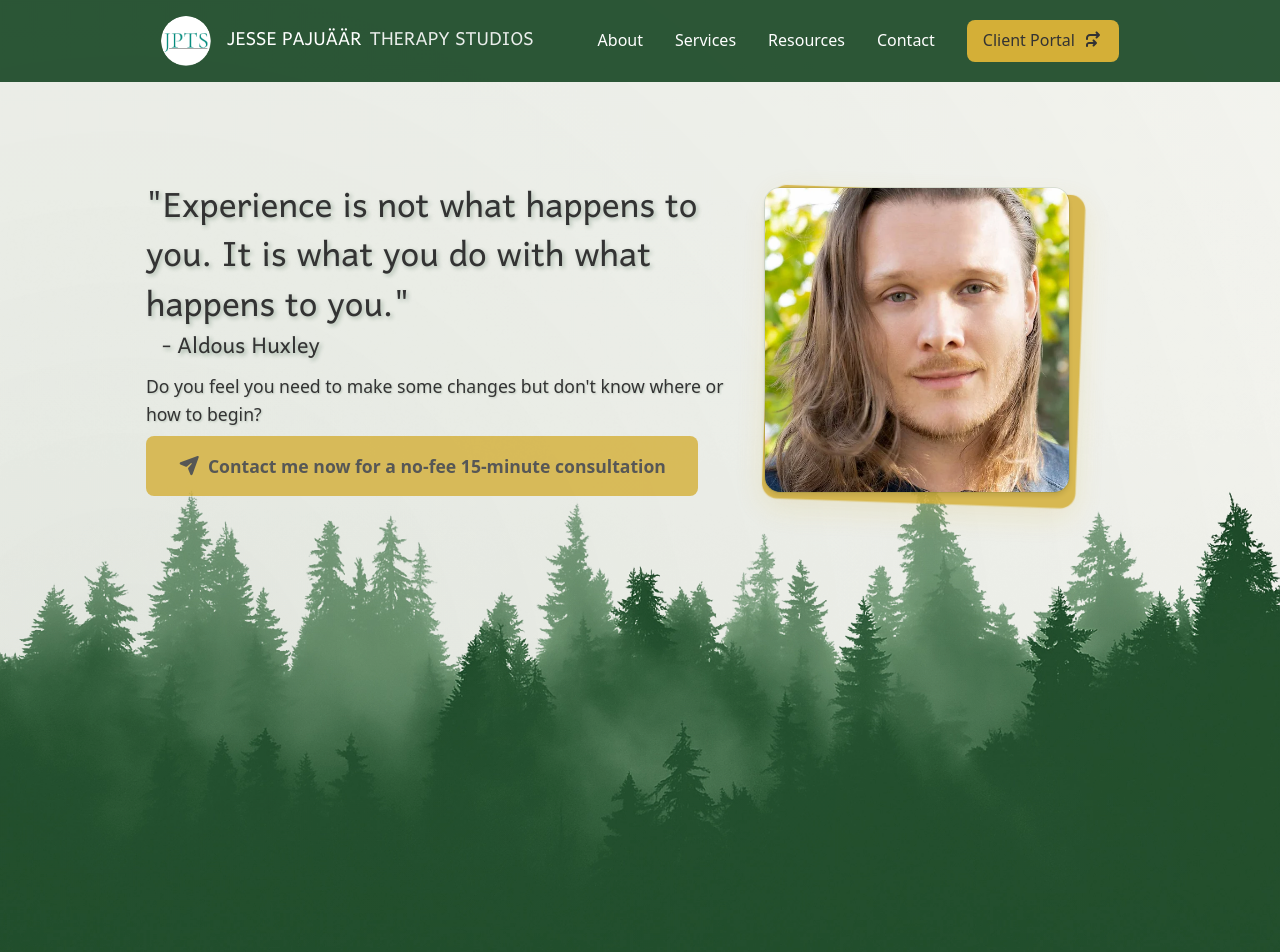
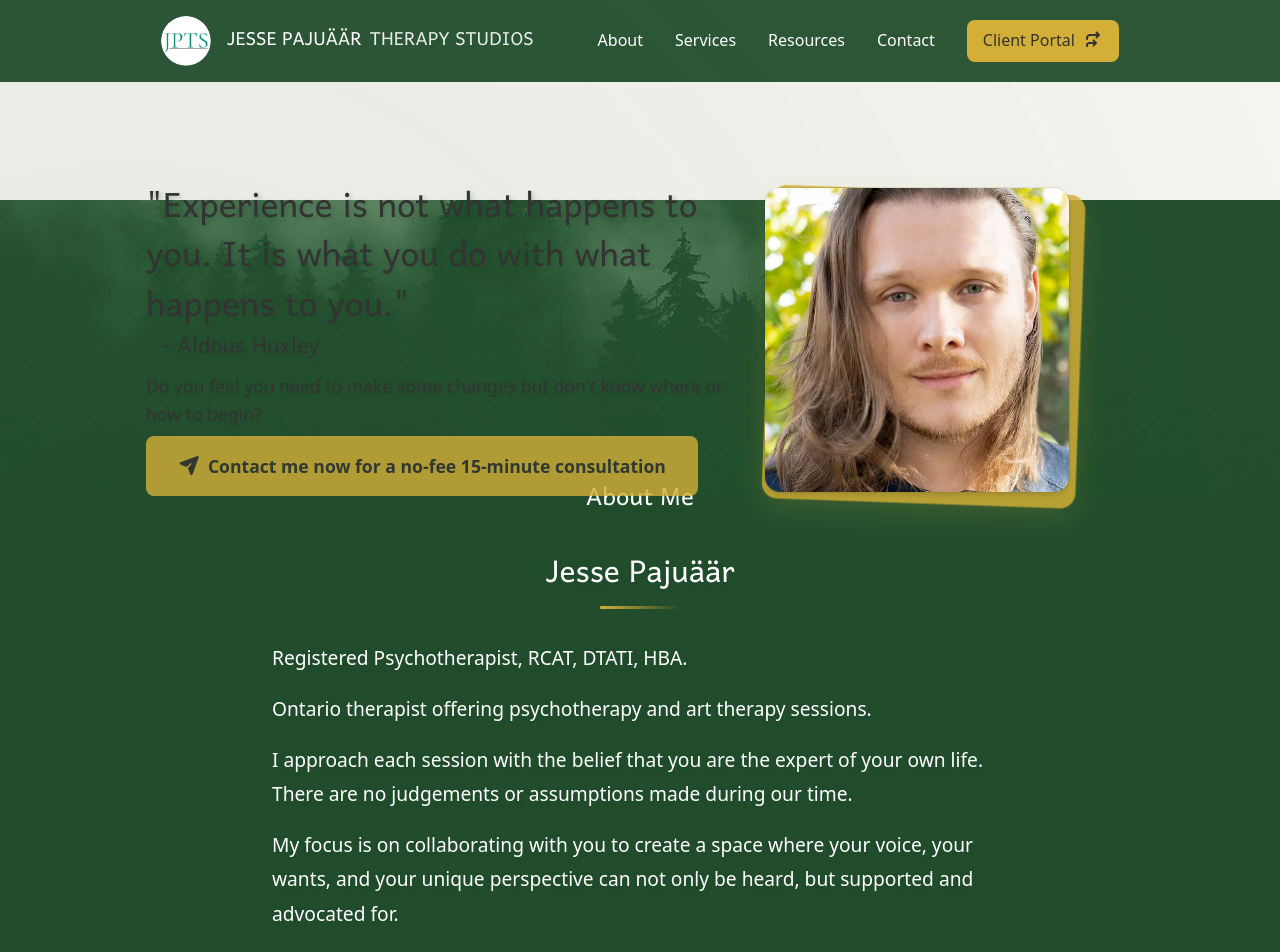
Before and after one commit to danispinxo/jesse-site, a Next.js app: page / in a window 1280 px wide. Shown: the top 952 px of the page. Built offline with nearby package versions, Linux system fonts and the light colour scheme; a web font is replaced by a local one.

Commit message:
fcp fixes for desktop

```diff
--- a/next.config.mjs
+++ b/next.config.mjs
@@ -1,11 +1,10 @@
 const nextConfig = {
   images: {
-    formats: ["image/webp", "image/avif"],
+    domains: [],
     deviceSizes: [640, 750, 828, 1080, 1200, 1920, 2048, 3840],
     imageSizes: [16, 32, 48, 64, 96, 128, 256, 384],
+    formats: ["image/webp", "image/avif"],
     minimumCacheTTL: 60,
-    dangerouslyAllowSVG: false,
-    contentSecurityPolicy: "default-src 'self'; script-src 'none'; sandbox;",
   },
   compress: true,
   poweredByHeader: false,
--- a/src/app/page.jsx
+++ b/src/app/page.jsx
@@ -35,9 +35,10 @@ export default function HomePage() {
             className="hero-image"
             src="/images/JessePajuaar.webp"
             alt="Professional headshot of Jesse Pajuäär, a registered psychotherapist"
-            width={500}
-            height={500}
+            width={320}
+            height={320}
             priority
+            sizes="(max-width: 768px) 250px, 320px"
           />
         </div>
       </section>
@@ -50,6 +51,8 @@ export default function HomePage() {
             sizes="100vw"
             alt="Forest treeline silhouette"
             className="treeline-image"
+            width="1536"
+            height="300"
             loading="lazy"
             decoding="async"
           />
--- a/src/app/styles/styles.scss
+++ b/src/app/styles/styles.scss
@@ -264,10 +264,11 @@ body {
     width: 100vw;
     margin-left: calc(-50vw + 50%);
     z-index: 10;
+    height: 300px;
 
     .treeline-image {
       width: 100%;
-      height: 100%;
+      height: 300px;
       object-fit: cover;
       object-position: bottom center;
       display: block;
@@ -280,16 +281,19 @@ body {
   overflow: visible;
   padding: $spacing-xl;
   padding-top: 120px;
-  padding-bottom: -30px;
+  padding-bottom: 30px;
   position: relative;
   margin: 0 auto;
   background-color: $background-dark;
   z-index: 1;
+  min-height: 400px; /* Prevent layout shift */
 
   .about-me-content {
     transform: translateY(-140px);
     position: relative;
     z-index: 5;
+    /* Ensure content has a stable container */
+    contain: layout;
   }
 
   h2,
```
